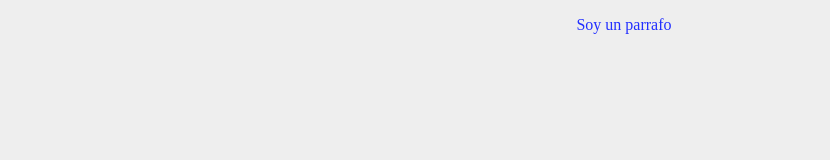
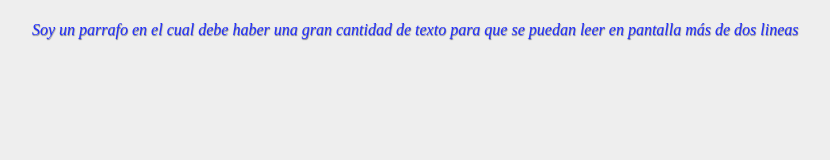
Before and after one commit to matiaspereira3005/Testing, a plain HTML site: page css.html in a window 1280 px wide. Shown: the whole page, without its empty margins (16-846 px from the left). Drawn offline with Linux system fonts and the light colour scheme.

Commit message:
add other things

```diff
--- a/StyleCSS.css
+++ b/StyleCSS.css
@@ -2,6 +2,16 @@ body {
     background-color: #eee;
 }
  p{
+    font-family: "Times New Roman";
+    font-style: italic;
     color: #222fff;
-    text-align: center;
+    text-align: left;
+    text-indent: 40px;
+    line-height: 1.7;
+    word-spacing: 0px;
+    text-shadow: 0.5px 0.75px 1px rgba(0, 0, 0, 0.5);
+    text-decoration: none;
+    text-transform: none;
+    letter-spacing: 0px;
+
  }
--- a/css.html
+++ b/css.html
@@ -4,6 +4,6 @@
     <title>CSS</title>
 </head>
 <body>
-    <P>Soy un parrafo</P>
+    <P>Soy un parrafo en el cual debe haber una gran cantidad de texto para que se puedan leer en pantalla más de dos lineas</P>
 </body>
 </html>
```
